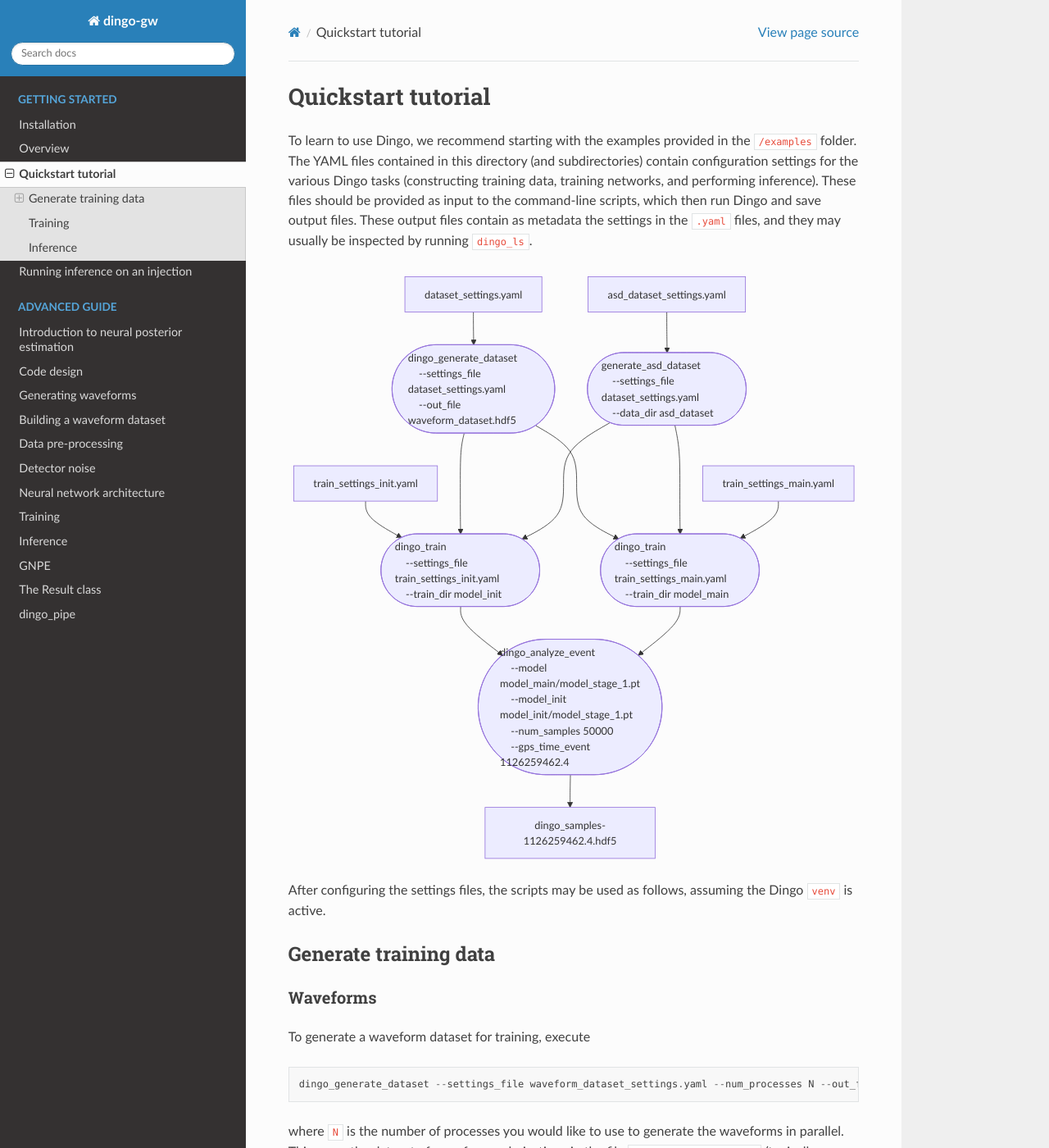
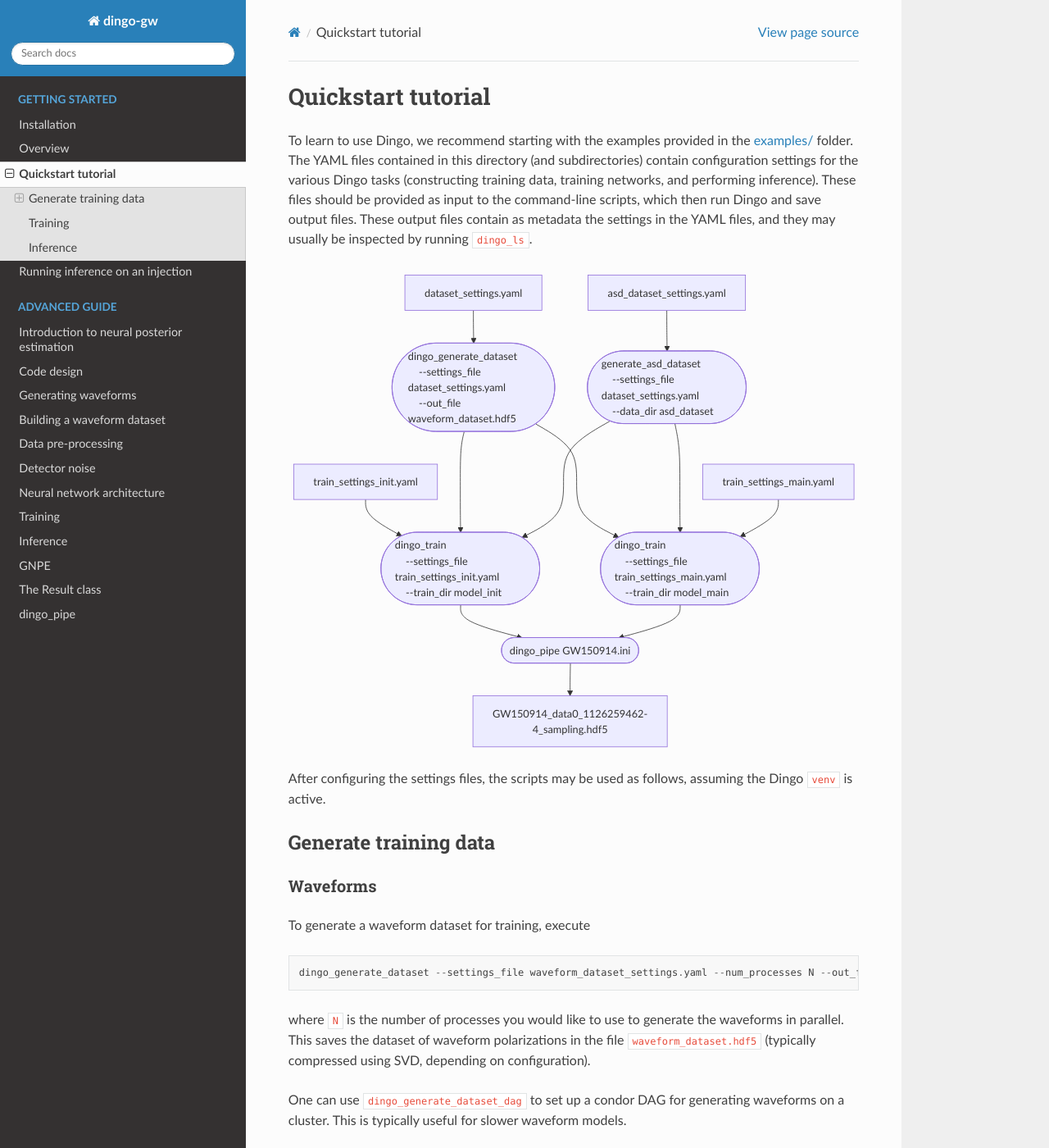
Before and after one commit to dingo-gw/dingo, a Sphinx documentation site: the page built from docs/source/quickstart.md, in a window 1280 px wide and 1400 px high. Shown: the whole window at 82% size. Built offline with Sphinx 7.4.7 and the Read the Docs theme 2.0.0, drawn with Linux system fonts in a browser that asks for light colours; pages that are not in the unit, such as notebooks, are missing from menus; some of the changed text lies outside the part shown.

Commit message:
Minor changes

````diff
--- a/docs/source/quickstart.md
+++ b/docs/source/quickstart.md
@@ -1,10 +1,10 @@
 # Quickstart tutorial
 
-To learn to use Dingo, we recommend starting with the examples provided in the `/examples`
+To learn to use Dingo, we recommend starting with the examples provided in the [examples/](https://github.com/dingo-gw/dingo/tree/main/examples)
 folder. The YAML files contained in this directory (and subdirectories) contain
 configuration settings for the various Dingo tasks (constructing training data, training networks, and performing inference). These files should be provided as input to the
 command-line scripts, which then run Dingo and save output files. These output files
-contain as metadata the settings in the `.yaml` files, and they may usually be inspected
+contain as metadata the settings in the YAML files, and they may usually be inspected
 by running `dingo_ls`.
 
 ```{mermaid}
@@ -34,14 +34,10 @@ flowchart TB
     train_settings_main[train_settings_main.yaml]
     generate_asd--->train_main
     train_settings_main-->train_main
-    train_init-->inference(["dingo_analyze_event
-    #nbsp; #nbsp; --model model_main/model_stage_1.pt
-    #nbsp; #nbsp; --model_init model_init/model_stage_1.pt
-    #nbsp; #nbsp; --num_samples 50000
-    #nbsp; #nbsp; --gps_time_event 1126259462.4"])
+    train_init-->inference(["dingo_pipe GW150914.ini"])
     style inference text-align:left
     train_main-->inference
-    inference-->samples[dingo_samples-1126259462.4.hdf5]
+    inference-->samples[GW150914_data0_1126259462-4_sampling.hdf5]
 ```
 
 
@@ -123,7 +119,7 @@ new ideas or doing a less expensive training.
 ## Inference
 
 Once a Dingo model is trained, inference for real events can be performed using
-[**dingo_pipe**](dingo_pipe.md). There are 3 main inference steps, downloading the data,
+[dingo_pipe](dingo_pipe.md). There are 3 main inference steps, downloading the data,
 running Dingo on this data and finally running importance sampling. The basic
 idea is to create a .ini file which contains the filepaths of the Dingo networks
 trained above and the segment of data to analyze. An example .ini file can be
````
Also changed, not shown: other parts of docs/source/quickstart.md (+3 -3 lines), docs/source/inference.md (+1 -1 lines), docs/source/overview.md (+1 -1 lines), 1 other file.
